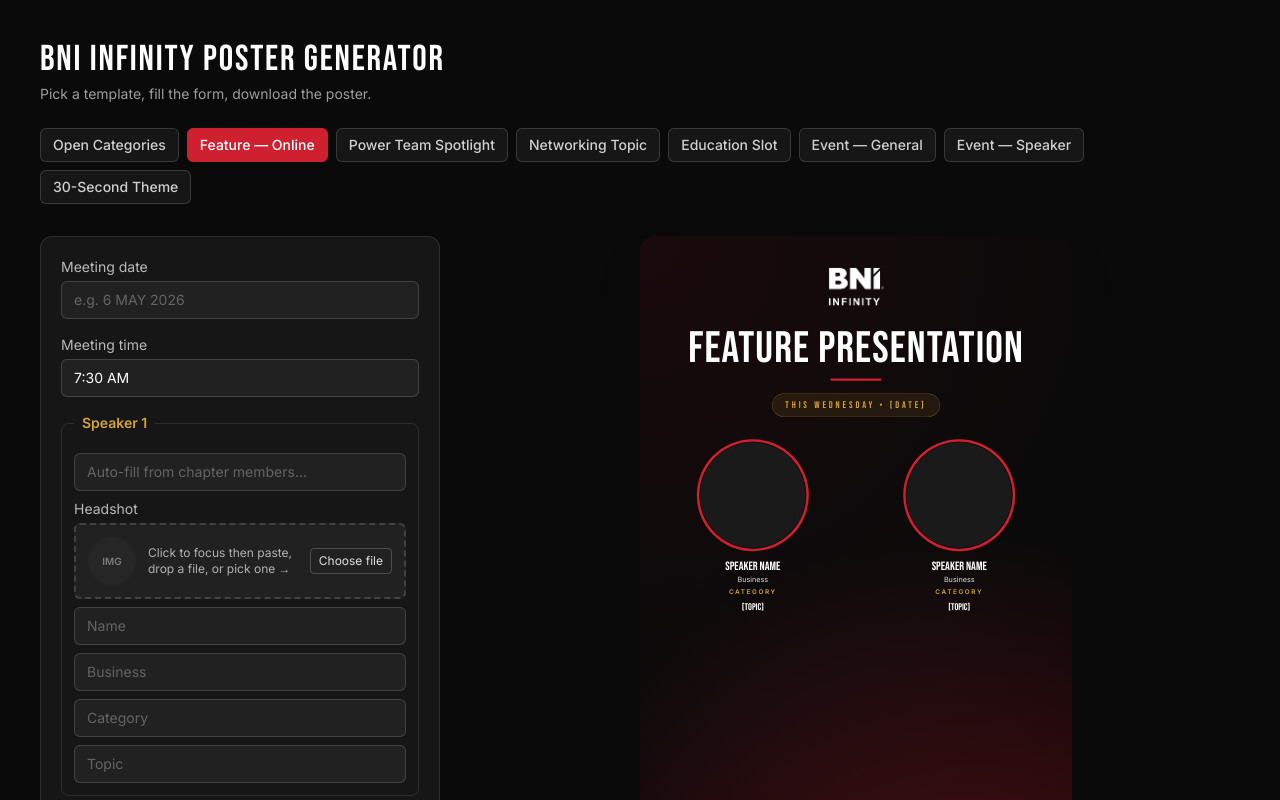
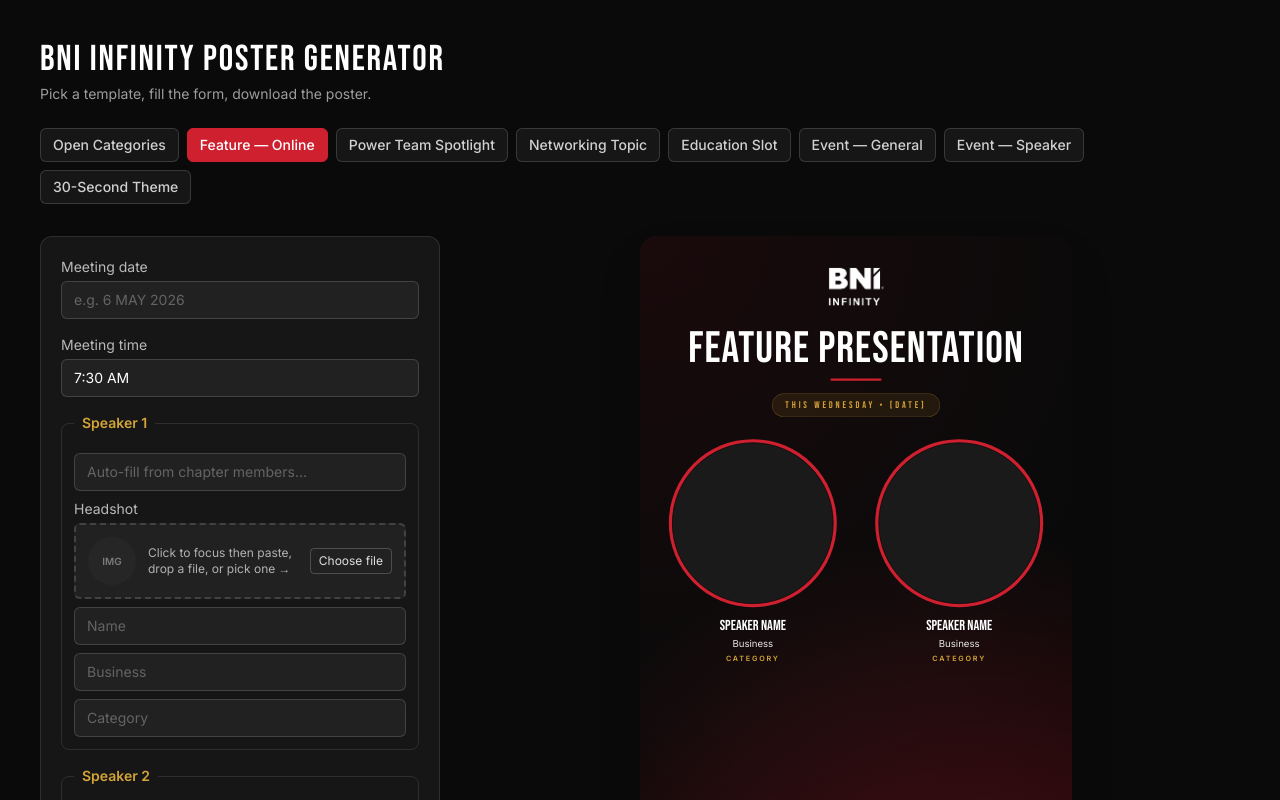
Before and after one commit to rehdhil/infinity-poster-generator, a React (Vite) app: page / in a window 1280 px wide. Both pictures are taken after a click on the button "Feature — Online". Shown: the top 800 px of the page. Built offline with nearby package versions, Linux system fonts and the light colour scheme.

Commit message:
feat: drop topic from Feature Online; bump headshots 280px -> 420px (+50%)

```diff
--- a/src/components/forms/FeatureOnlineForm.tsx
+++ b/src/components/forms/FeatureOnlineForm.tsx
@@ -54,8 +54,6 @@
         onChange={(e) => onChange({ ...value, business: e.target.value })} />
       <input className="form-input" placeholder="Category" value={value.category}
         onChange={(e) => onChange({ ...value, category: e.target.value })} />
-      <input className="form-input" placeholder="Topic"
-        value={value.topic} onChange={(e) => onChange({ ...value, topic: e.target.value })} />
     </fieldset>
   );
 }
--- a/src/components/posters/FeatureOnlinePoster.tsx
+++ b/src/components/posters/FeatureOnlinePoster.tsx
@@ -31,16 +31,15 @@
 function SpeakerBlock({ speaker }: { speaker: SpeakerProfile }) {
   return (
     <div className="flex flex-col items-center text-center">
-      <Headshot src={speaker.headshotUrl} size={280} />
-      <div className="mt-5 font-display text-3xl">
+      <Headshot src={speaker.headshotUrl} size={420} ringWidth={8} />
+      <div className="mt-6 font-display text-4xl leading-tight">
         {speaker.name || 'SPEAKER NAME'}
       </div>
-      <div className="text-lg text-white/85">{speaker.business || 'Business'}</div>
-      <div className="mt-1 text-bni-gold text-base tracking-[0.25em] font-semibold">
+      <div className="mt-2 text-2xl text-white/90 leading-tight">
+        {speaker.business || 'Business'}
+      </div>
+      <div className="mt-2 text-bni-gold text-lg tracking-[0.25em] font-semibold">
         {speaker.category || 'CATEGORY'}
-      </div>
-      <div className="mt-3 px-2 font-display text-2xl leading-tight">
-        {speaker.topic ? `"${speaker.topic}"` : '[TOPIC]'}
       </div>
     </div>
   );
--- a/src/data/defaults.ts
+++ b/src/data/defaults.ts
@@ -16,7 +16,6 @@
   name: '',
   business: '',
   category: '',
-  topic: '',
 });
 
 const emptyMember = () => ({ headshotUrl: '', name: '' });
--- a/src/types.ts
+++ b/src/types.ts
@@ -21,7 +21,6 @@
   name: string;
   business: string;
   category: string;
-  topic: string;
 }
 
 export interface FeatureOnlineData {
```
